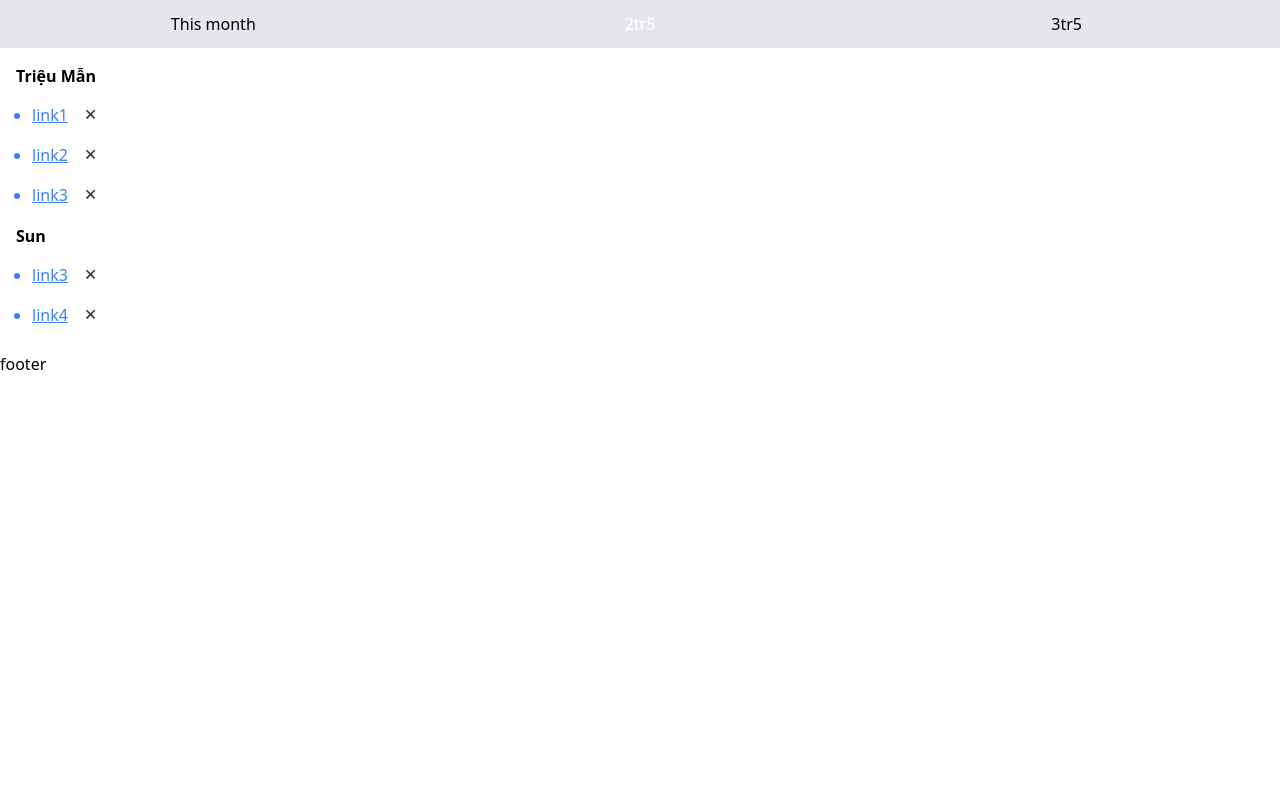
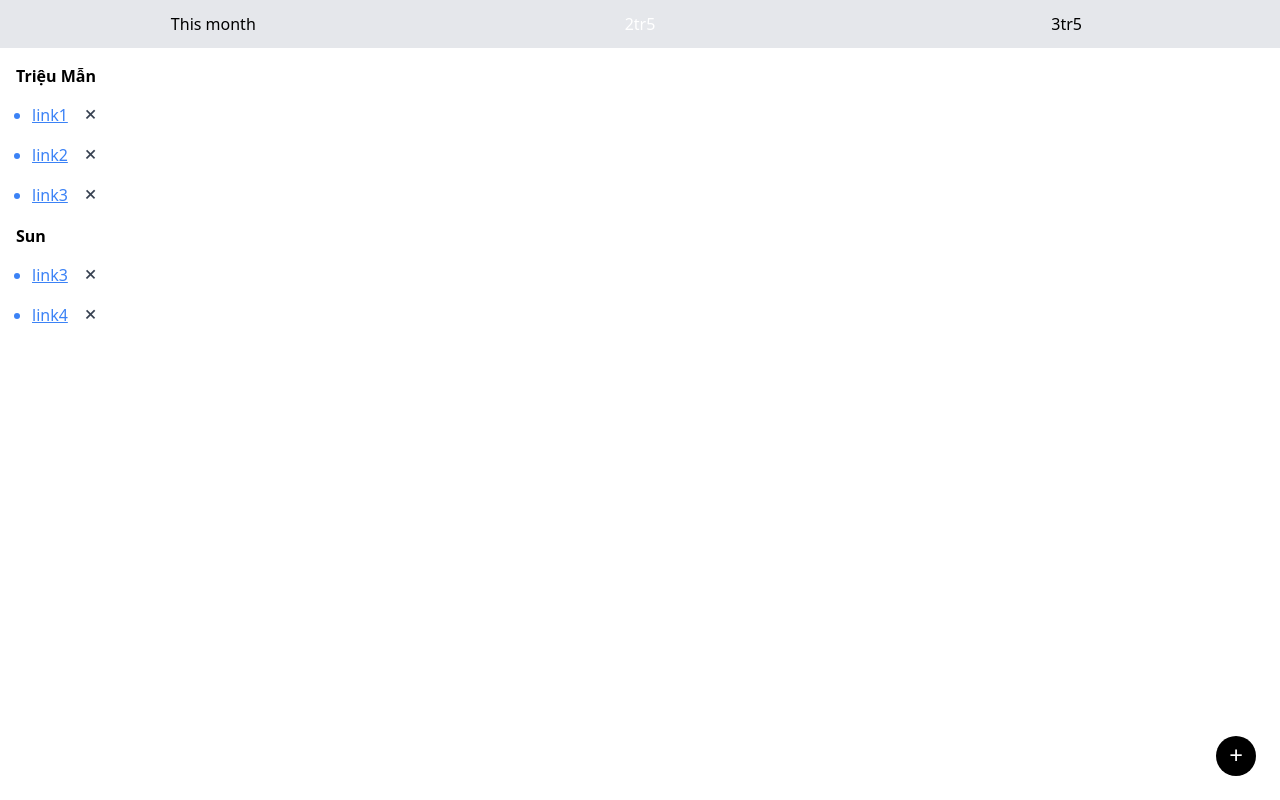
Before and after one commit to TDAK1509/try-me-this-month, a Vue app: page / in a window 1280 px wide. Built offline with nearby package versions, Linux system fonts and the light colour scheme.

Commit message:
Add Add button

```diff
--- a/src/App.vue
+++ b/src/App.vue
@@ -1,7 +1,7 @@
 <template>
-  <div class="app">
+  <div class="flex flex-col h-screen">
     <AppNav />
-    <AppMain />
+    <AppMain class="flex-1" />
     <AppFooter />
   </div>
 </template>
--- a/src/components/AppFooter.vue
+++ b/src/components/AppFooter.vue
@@ -1,3 +1,9 @@
 <template>
-  <footer>footer</footer>
+  <footer>
+    <button
+      class="fixed bottom-6 right-6 w-10 h-10 rounded-full bg-black text-2xl text-white"
+    >
+      <span class="relative -top-px">+</span>
+    </button>
+  </footer>
 </template>
```
